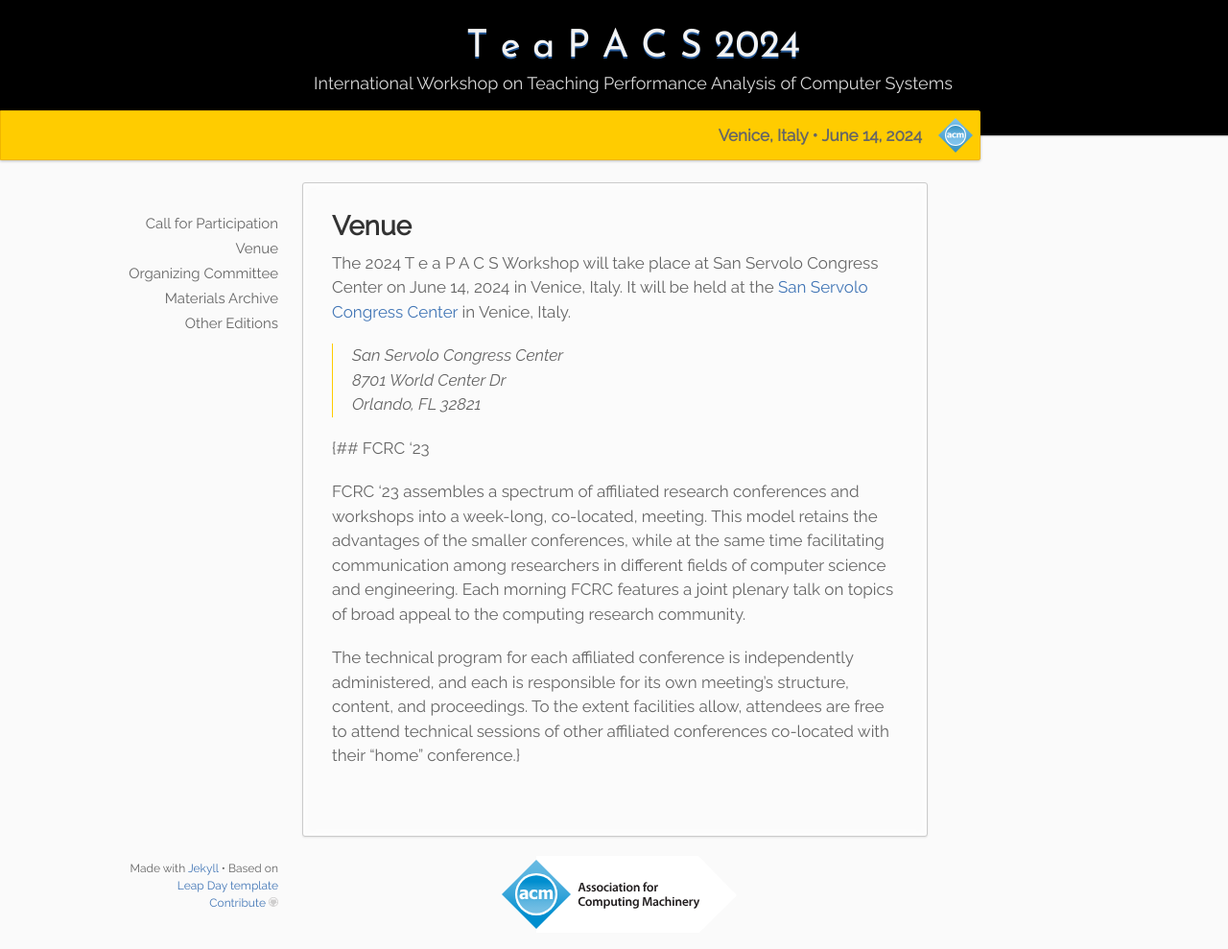
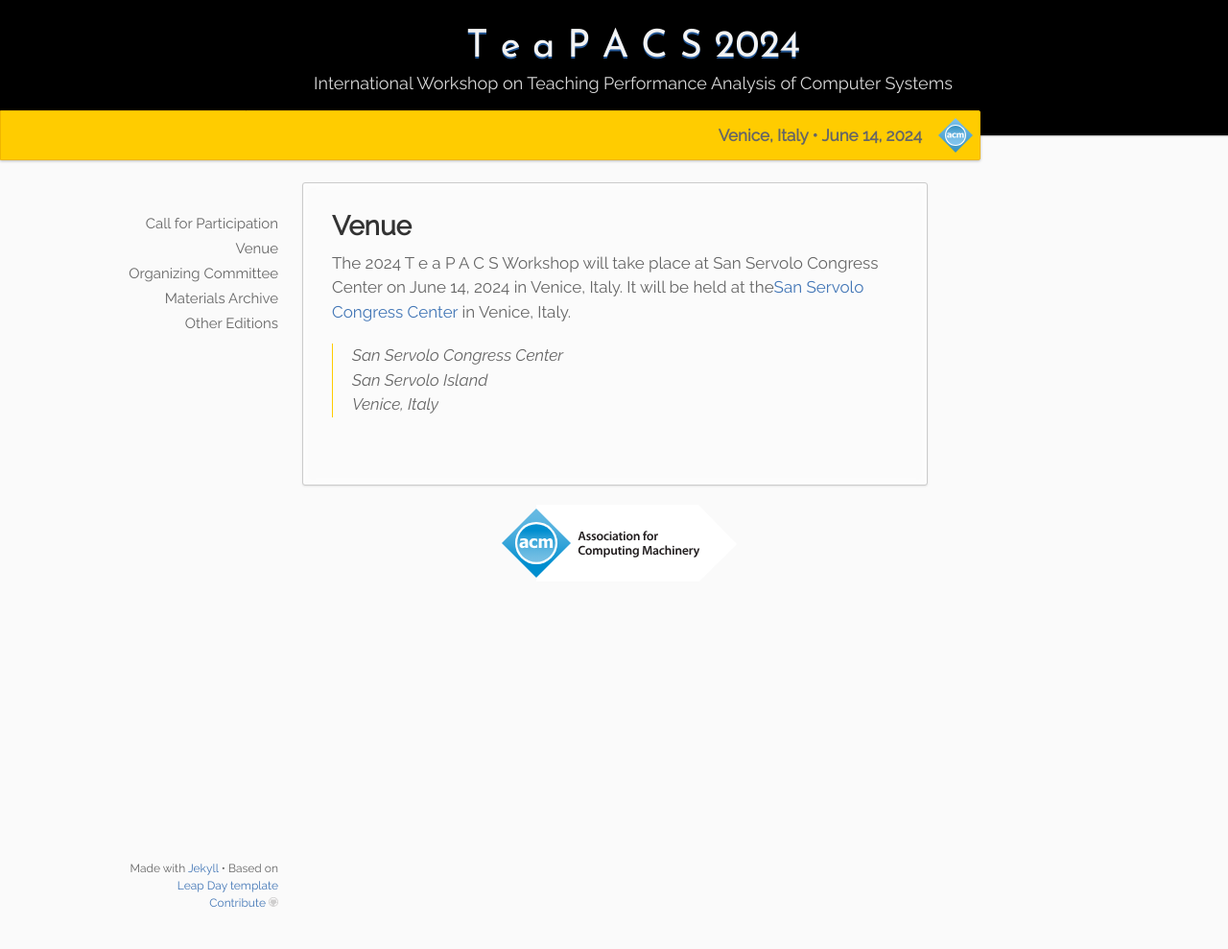
Before and after one commit to alessandropellegrini/teapacs.github.io, a Jekyll site: the page built from _2024/07.venue.md, in a window 1280 px wide and 989 px high. Shown: the whole window at 96% size. Built offline with Jekyll 4.4.1, drawn with Linux system fonts in a browser that asks for light colours.

Commit message:
Update 07.venue.md

```diff
--- a/_2024/07.venue.md
+++ b/_2024/07.venue.md
@@ -8,14 +8,16 @@ permalink: /:collection/venue
 {% for coll in site.collections %}{% if coll.label == page.collection %}{% assign edition = coll %}{% endif %}{% endfor %}
 {%- assign year = page.collection -%}
 
-The {{ year }} T e a P A C S Workshop will take place at {{ edition.location }} on {{ edition.dates }} in {{ edition.venue }}. It will be held at the [San Servolo Congress Center]([https://servizimetropolitani.ve.it/it/sanservolo/congressi](https://servizimetropolitani.ve.it/it/sanservolo/congressi)) in Venice, Italy.
+The {{ year }} T e a P A C S Workshop will take place at {{ edition.location }} on {{ edition.dates }} in {{ edition.venue }}. It will be held at the[San Servolo Congress Center]([https://servizimetropolitani.ve.it/it/sanservolo/congressi](https://servizimetropolitani.ve.it/it/sanservolo/congressi)) in Venice, Italy.
 
 > {{ edition.location }}
-> 8701 World Center Dr
-> Orlando, FL 32821
+> San Servolo Island
+> Venice, Italy
 
-{## FCRC '23
+<!--
+## FCRC '23
 
 FCRC '23 assembles a spectrum of affiliated research conferences and workshops into a week-long, co-located, meeting. This model retains the advantages of the smaller conferences, while at the same time facilitating communication among researchers in different fields of computer science and engineering. Each morning FCRC features a joint plenary talk on topics of broad appeal to the computing research community.
 
-The technical program for each affiliated conference is independently administered, and each is responsible for its own meeting's structure, content, and proceedings. To the extent facilities allow, attendees are free to attend technical sessions of other affiliated conferences co-located with their "home" conference.}
+The technical program for each affiliated conference is independently administered, and each is responsible for its own meeting's structure, content, and proceedings. To the extent facilities allow, attendees are free to attend technical sessions of other affiliated conferences co-located with their "home" conference.
+-->
```
